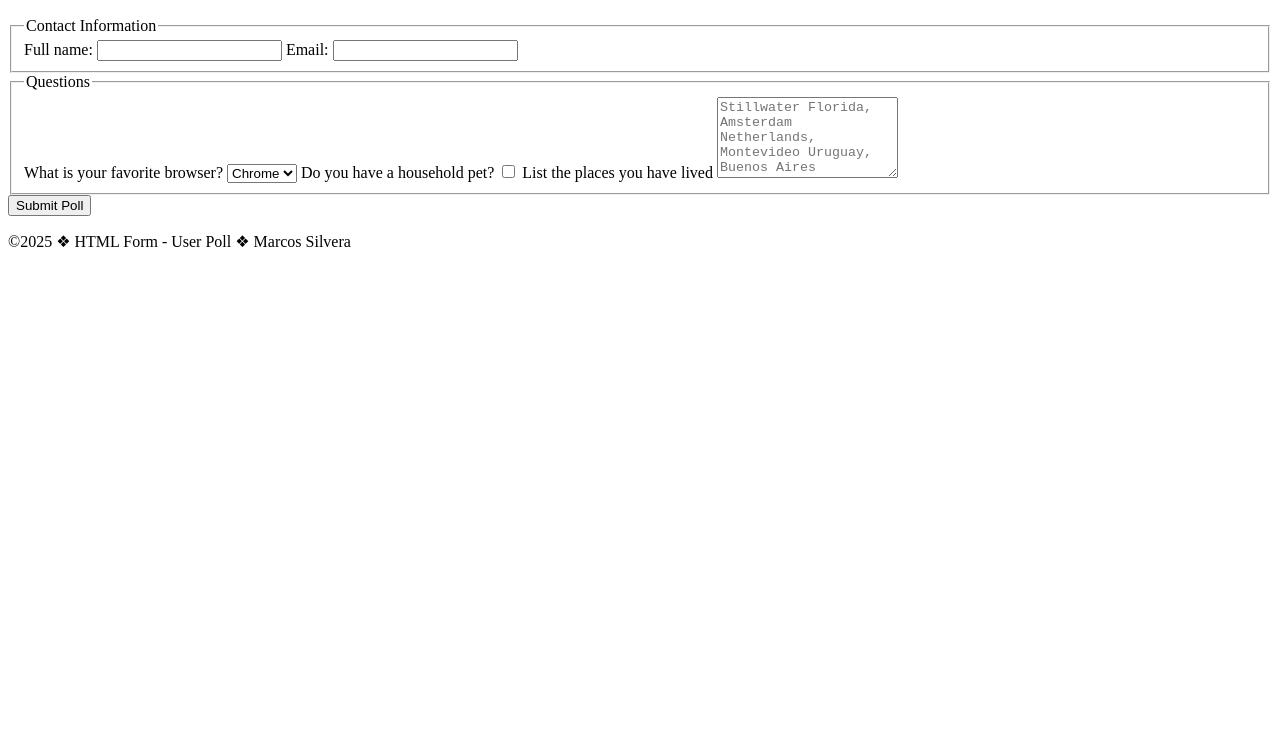
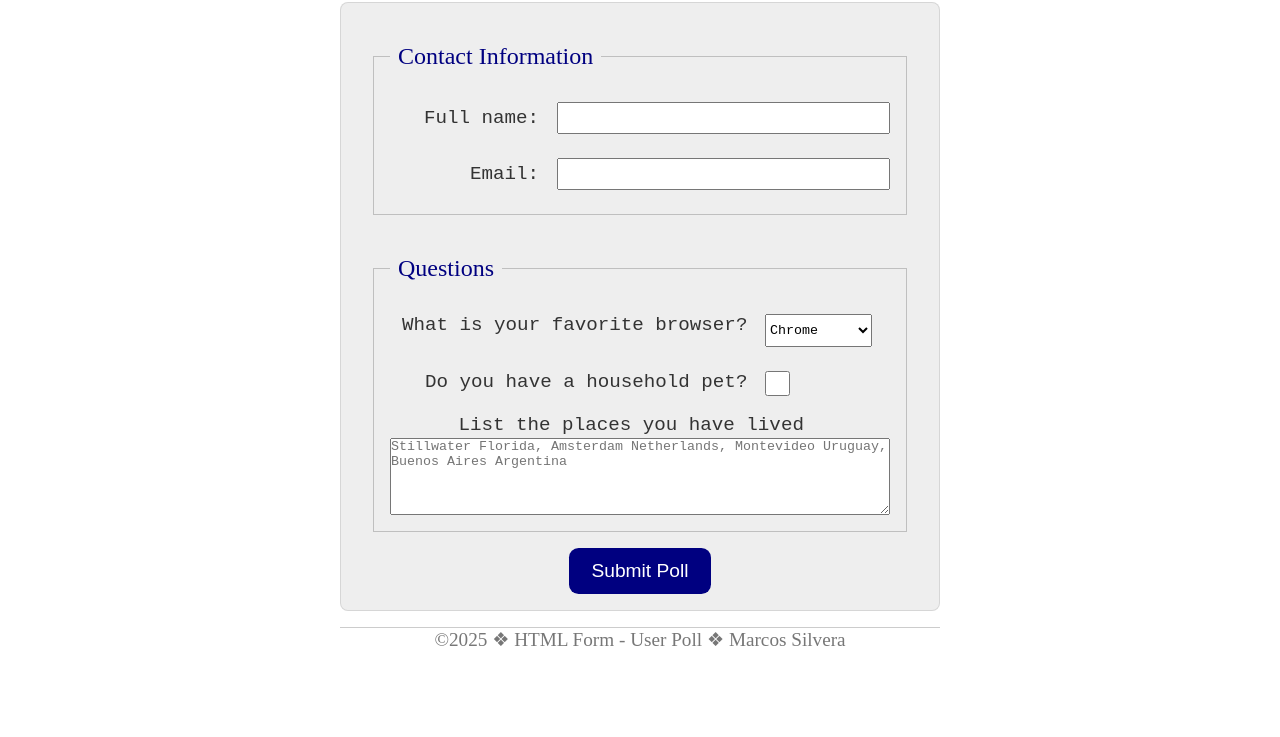
Before and after one commit to marsil1990/wdd130, a plain HTML site: page week05/poll-form.html in a window 1280 px wide. Shown: the part 63-800 px from the top of the page. Drawn offline with Linux system fonts and the light colour scheme; a web font is replaced by a local one.

Commit message:
poll-form

```diff
--- a/week05/poll-form.html
+++ b/week05/poll-form.html
@@ -5,7 +5,12 @@
     <meta charset="UTF-8">
     <meta name="viewport" content="width=device-width, initial-scale=1.0">
     <title>WDD 130 | HTML Form - User Poll</title>
-
+    <link rel="stylesheet" href="styles/poll-form.css">
+    <link rel="preconnect" href="https://fonts.googleapis.com">
+    <link rel="preconnect" href="https://fonts.gstatic.com" crossorigin>
+    <link
+        href="https://fonts.googleapis.com/css2?family=Open+Sans:ital,wght@0,300..800;1,300..800&family=WDXL+Lubrifont+TC&display=swap"
+        rel="stylesheet">
 </head>
 
 <body>
@@ -16,13 +21,21 @@
         <form>
             <fieldset>
                 <legend>Contact Information</legend>
+                <div class="form-item column2">
                     <label for="fullname">Full name:</label>
                     <input type="text" name="fullname" id="fullname">
+                </div>
+                <div class="form-item column2">
                     <label for="usermail">Email:</label>
                     <input type="email" id="usermail" name="usermail">
+                </div>
+
+
             </fieldset>
             <fieldset>
                 <legend>Questions</legend>
+
+                <div class="column1">
                     <label for="browser">What is your favorite browser?</label>
                     <select name="browser" id="browser">
                         <option value="chrome">Chrome</option>
@@ -32,12 +45,18 @@
                         <option value="brave">Brave</option>
                         <option value="other">Other</option>
                     </select>
+                </div>
+                <div class="column1">
                     <label for="pet">Do you have a household pet?</label>
                     <input type="checkbox" id="pet" name="pet">
+                </div>
+                <div class="feedback">
                     <label for="feedbak">List the places you have lived</label>
                     <textarea name="feedbak" id="feedbak"
                         placeholder="Stillwater Florida, Amsterdam Netherlands, Montevideo Uruguay, Buenos Aires Argentina"
                         rows="5"></textarea>
+                </div>
+
             </fieldset>
             <button type="submit">Submit Poll</button>
         </form>
--- /dev/null
+++ b/week05/styles/poll-form.css
@@ -0,0 +1,139 @@
+* {
+    margin: 0;
+    padding: 0;
+    box-sizing: border-box;
+}
+
+body {
+    font-family: 'Times New Roman', Times, serif;
+    font-size: 1.5em;
+    color: #333;
+    background: #fff;
+}
+
+header {
+    margin: 0 auto;
+    width: 600px;
+}
+
+h1 {
+    margin: 1rem;
+    font-size: 1.2em;
+    color: navy;
+    text-align: center;
+}
+
+form {
+    width: 600px;
+    margin: 0 auto;
+    padding: 1rem;
+    border: 1px solid rgb(0 0 0 / 0.1);
+    border-radius: 0.5rem;
+    background-color: #eee;
+    display: grid;
+}
+
+
+
+fieldset {
+    display: grid;
+    grid-gap: 0.5rem;
+    margin: 1rem;
+    border: 1px solid rgb(0 0 0 / 0.2);
+    padding: 1rem;
+}
+
+legend {
+    padding: 0.5rem;
+    color: navy;
+    font-size: 1.5rem;
+}
+
+label,
+input,
+select,
+textarea {
+    font-family: 'Courier New', Courier, monospace;
+}
+
+label {
+    text-align: right;
+    padding-right: 1.1rem;
+    font-size: 0.8em;
+}
+
+input[type="checkbox"] {
+    width: 25px;
+    height: 25px;
+    vertical-align: bottom;
+}
+
+button {
+    margin: 1rem;
+    background-color: navy;
+    color: #fff;
+    border: .5rem;
+    padding: .75rem;
+    font-size: 1.2rem;
+}
+
+button:hover {
+    background-color: darkgreen;
+}
+
+footer {
+    margin: 1rem auto 0;
+    width: 600px;
+    text-align: center;
+    font-size: 0.8rem;
+    font-size: 0.8em;
+    color: #777;
+    border-top: 1px solid #ccc;
+}
+
+.form-item {
+    display: grid;
+    align-items: center;
+}
+
+.column1 {
+    display: grid;
+    grid-template-columns: 3fr 1fr;
+    margin: 0.5rem 0;
+}
+
+.column1 select {
+    height: 2.5em;
+    width: 8em;
+}
+
+
+.column2 {
+    display: grid;
+    grid-template-columns: 1fr 2fr;
+    margin: 0.5rem 0
+}
+
+.feedback {
+    display: grid;
+    grid-template-rows: 1fr 3fr;
+    justify-items: center;
+    align-items: center;
+
+}
+
+.feedback textarea {
+    width: 100%;
+}
+
+.column2 input {
+    height: 2rem;
+}
+
+button {
+    display: block;
+    margin: auto;
+    width: 25%;
+    border: 5px;
+    border-radius: 0.5em;
+}
```
Lines whose indentation alone changed are shown as unchanged.
